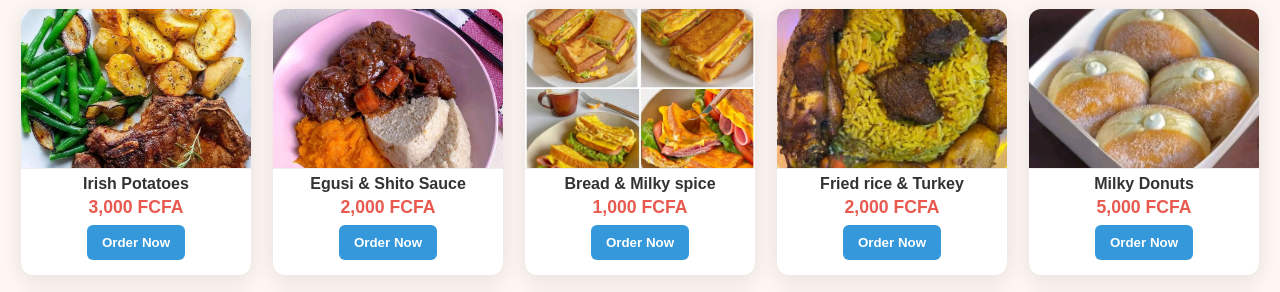
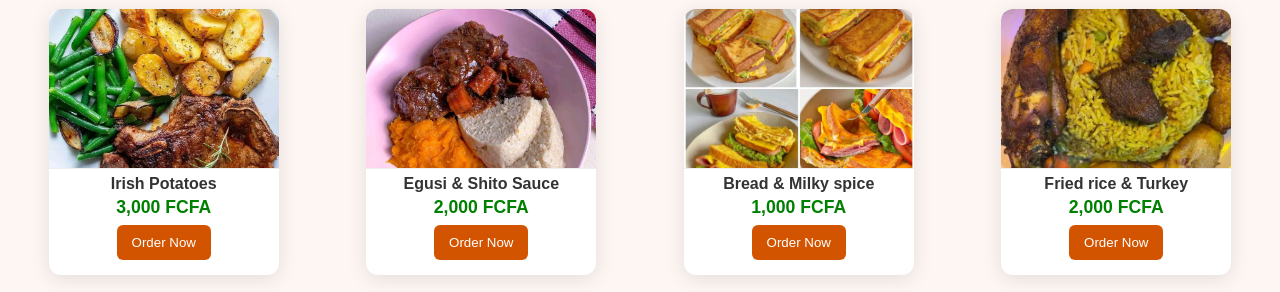
Before and after one commit to MorforDidacus/DelishDine, a plain HTML site: page index.html in a window 1280 px wide. Shown: the part 480-772 px from the top of the page. Drawn offline with Linux system fonts and the light colour scheme.

Commit message:
Add files via upload

```diff
--- a/index.html
+++ b/index.html
@@ -280,16 +280,6 @@ header {
   font-size: 13px;
   color: #aaa;
 }
-    button {
-      background: gold;
-      border: none;
-      padding: 10px 20px;
-      cursor: pointer;
-      color: #fff;
-      font-weight: bold;
-      border-radius: 5px;
-      transition: transform 0.3s ease;
-    }
 
   .food-menu {
   padding: 40px 20px;
@@ -306,7 +296,7 @@ header {
 .food-grid {
   display: grid;
   grid-template-columns: repeat(auto-fill, minmax(230px, 1fr));
-  gap: 20px;
+  gap: 30px;
   justify-items: center;
 }
 
@@ -342,7 +332,7 @@ header {
 }
 
   .food-card .price {
-  color: #e85a4f;
+  color: green;
   font-weight: bold;
   margin: 5px 0;
   margin-top:0;
@@ -350,7 +340,7 @@ header {
 }
 
 .food-card button {
-  background-color: #3498db;
+  background-color: #d35400;
   color: white;
   border: none;
   padding: 10px 15px;
```
